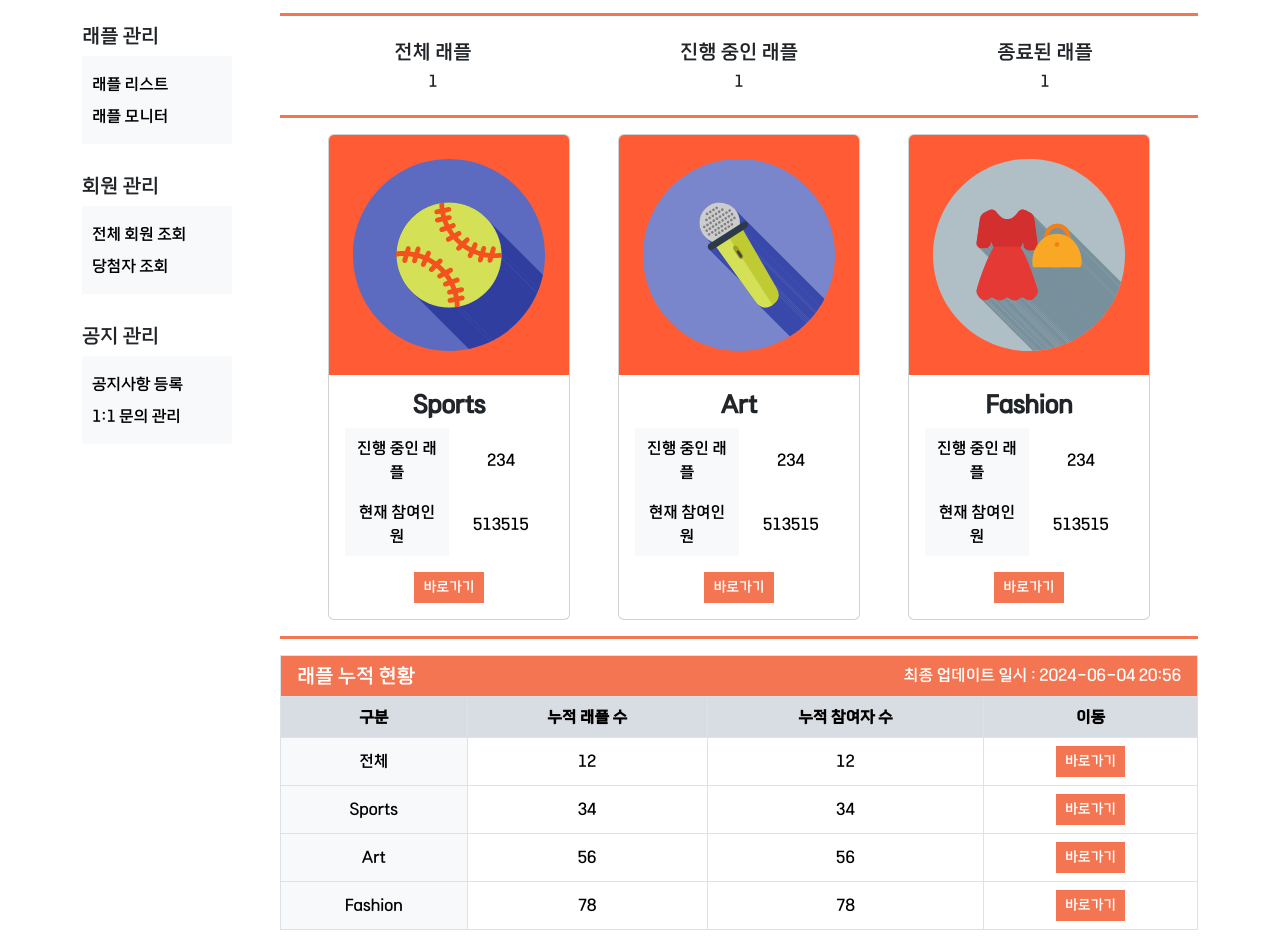
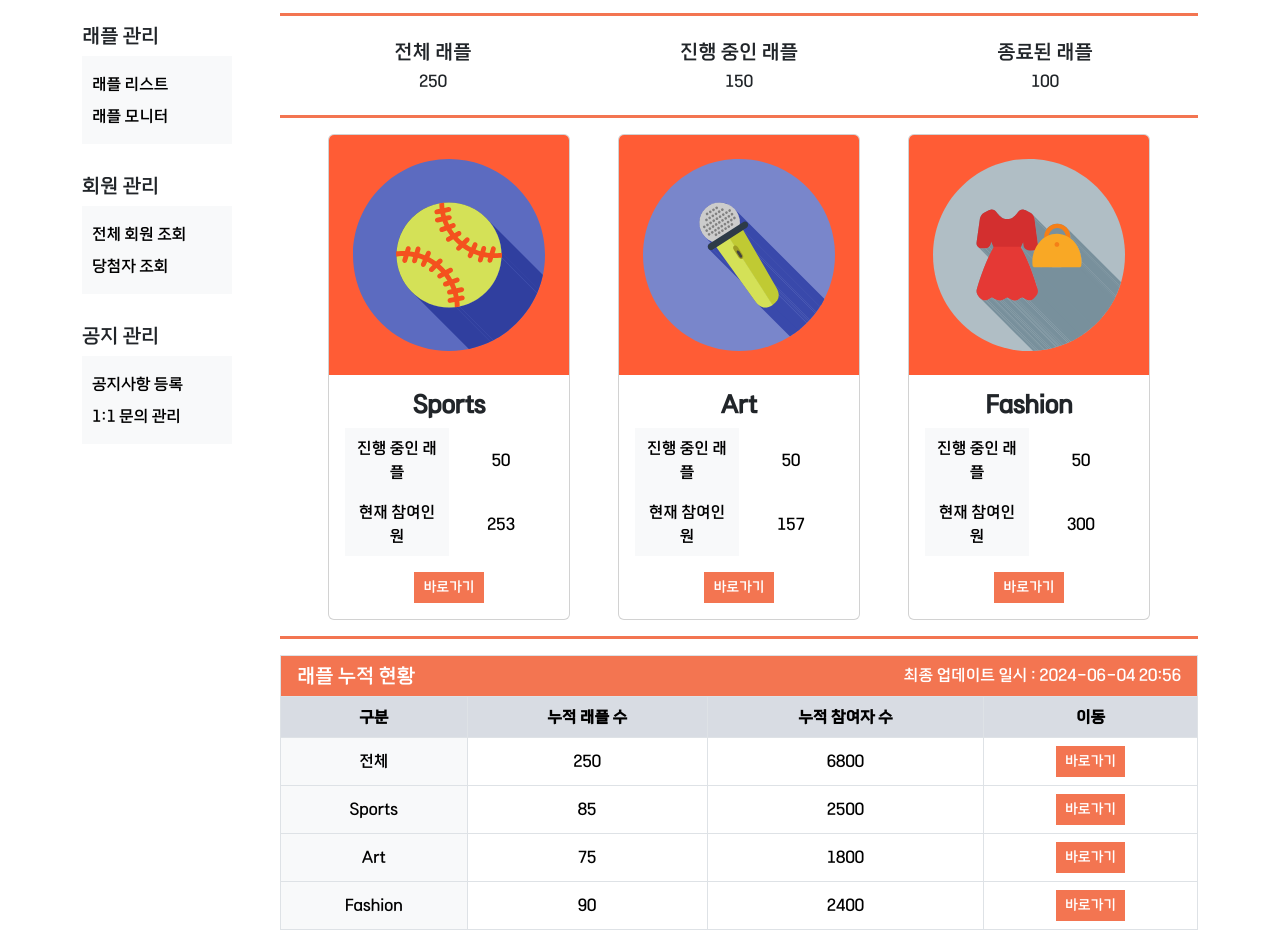
Before and after one commit to byeonnns/let-ffle-front, a Vue app: page /Admin in a window 1280 px wide. Shown: the part 171-1117 px from the top of the page. Built offline with nearby package versions, Linux system fonts and the light colour scheme; what vue3-lottie would draw is missing.

Commit message:
Refactor: Admin main 패이지 바인딩 값추가

```diff
--- a/src/views/Admin/AdminMain.vue
+++ b/src/views/Admin/AdminMain.vue
@@ -7,15 +7,15 @@
             <div class="d-flex text-center mt-4">
                 <div class="col">
                     <h5>전체 래플</h5>
-                    <h6>1</h6>
+                    <h6>{{ raffle.totalRaffle }}</h6>
                 </div>
                 <div class="col">
                     <h5>진행 중인 래플</h5>
-                    <h6>1</h6>
+                    <h6>{{ raffle.progressRaffle }}</h6>
                 </div>
                 <div class="col">
                     <h5>종료된 래플</h5>
-                    <h6>1</h6>
+                    <h6>{{ raffle.endRaffle }}</h6>
                 </div>
             </div>
             <hr class="border-3 opacity-100" style="border-color: #F37551;" />
@@ -29,16 +29,19 @@
                             <table class="table text-center table-borderless">
                                 <tbody>
                                     <tr>
+                                        <!-- 스포츠에 관한 진행하는 래플(raffleDetail..?) -->
                                         <td class="bg-light col-6">진행 중인 래플</td>
-                                        <td class="col-6">234</td>
+                                        <td class="col-6">{{ raffle.sportProgressRaffle }}</td>
                                     </tr>
                                     <tr>
                                         <td class="bg-light col-6">현재 참여인원</td>
-                                        <td class="col-6">513515</td>
+                                        <td class="col-6">{{ member.sportRaffle }}</td>
                                     </tr>
                                 </tbody>
                             </table>
-                            <button class="btn btn-sm rounded-0"><RouterLink to="/Raffle?rcategory=sports" class="text-white">바로가기</RouterLink></button>
+                            <button class="btn btn-sm rounded-0">
+                                <RouterLink to="/Raffle?rcategory=sports" class="text-white">바로가기</RouterLink>
+                            </button>
                         </div>
                     </div>
                 </div>
@@ -52,15 +55,17 @@
                                 <tbody>
                                     <tr>
                                         <td class="bg-light col-6">진행 중인 래플</td>
-                                        <td class="col-6">234</td>
+                                        <td class="col-6">{{ raffle.artProgressRaffle }}</td>
                                     </tr>
                                     <tr>
                                         <td class="bg-light col-6">현재 참여인원</td>
-                                        <td class="col-6">513515</td>
+                                        <td class="col-6">{{ member.artRaffle }}</td>
                                     </tr>
                                 </tbody>
                             </table>
-                            <button class="btn btn-sm rounded-0"><RouterLink to="/Raffle?rcategory=art" class="text-white">바로가기</RouterLink></button>
+                            <button class="btn btn-sm rounded-0">
+                                <RouterLink to="/Raffle?rcategory=art" class="text-white">바로가기</RouterLink>
+                            </button>
                         </div>
                     </div>
                 </div>
@@ -74,15 +79,17 @@
                                 <tbody>
                                     <tr>
                                         <td class="bg-light col-6">진행 중인 래플</td>
-                                        <td class="col-6">234</td>
+                                        <td class="col-6">{{ raffle.fashionProgressRaffle }}</td>
                                     </tr>
                                     <tr>
                                         <td class="bg-light col-6">현재 참여인원</td>
-                                        <td class="col-6">513515</td>
+                                        <td class="col-6">{{ member.fashionRaffle }}</td>
                                     </tr>
                                 </tbody>
                             </table>
-                            <button class="btn btn-sm rounded-0"><RouterLink to="/Raffle?rcategory=fashion" class="text-white">바로가기</RouterLink></button>
+                            <button class="btn btn-sm rounded-0">
+                                <RouterLink to="/Raffle?rcategory=fashion" class="text-white">바로가기</RouterLink>
+                            </button>
                         </div>
                     </div>
                 </div>
@@ -112,26 +119,27 @@
                 <tbody>
                     <tr>
                         <td class="bg-light">전체</td>
-                        <td>12</td>
-                        <td>12</td>
+                        <td>{{ raffle.totalRaffle }}</td>
+                        <td>{{ member.totalMember }}</td>
                         <td><button class="btn btn-sm rounded-0">바로가기</button></td>
                     </tr>
                     <tr>
+                        <!-- 기존에 있는 현재 래플과 끝낫던 래플들의 총합계..? -->
                         <td class="bg-light">Sports</td>
-                        <td>34</td>
-                        <td>34</td>
+                        <td>{{ raffle.totalSport }}</td>
+                        <td>{{ member.totalSport }}</td>
                         <td><button class="btn btn-sm rounded-0">바로가기</button></td>
                     </tr>
                     <tr>
                         <td class="bg-light">Art</td>
-                        <td>56</td>
-                        <td>56</td>
+                        <td>{{ raffle.totalArt }}</td>
+                        <td>{{ member.totalArt }}</td>
                         <td><button class="btn btn-sm rounded-0">바로가기</button></td>
                     </tr>
                     <tr>
                         <td class="bg-light">Fashion</td>
-                        <td>78</td>
-                        <td>78</td>
+                        <td>{{ raffle.totalFashion }}</td>
+                        <td>{{ member.totalFashion }}</td>
                         <td><button class="btn btn-sm rounded-0">바로가기</button></td>
                     </tr>
                 </tbody>
@@ -141,6 +149,41 @@
 </template>
 
 <script setup>
+import { ref } from 'vue';
+
+const raffle = ref({
+    // 상단에 DashBoard에 있는 전체 , 진행중, 끝난 레플
+    totalRaffle: "250",
+    progressRaffle: "150",
+    endRaffle: "100",
+
+    // 현재 진행중인 래플의 종류 갯수
+    sportProgressRaffle: "50",
+    artProgressRaffle: "50",
+    fashionProgressRaffle: "50",
+
+    // 누적래플의 수
+    totalSport: "85",
+    totalArt: "75",
+    totalFashion: "90",
+});
+
+const member = ref({
+    // 래플의 참여한 user들
+    totalMember: "6800",
+    sportRaffle: "253",
+    artRaffle: "157",
+    fashionRaffle: "300",
+
+    // 누적 참여자수
+    totalSport: "2500",
+    totalArt: "1800",
+    totalFashion: "2400"
+
+});
+
+
+
 </script>
 
 <style scoped>
@@ -155,8 +198,10 @@ td {
 th {
     background-color: #d8dce3;
 }
-.btn{
+
+.btn {
     background-color: #F37551;
-    color: white;;
+    color: white;
+    ;
 }
 </style>
```
